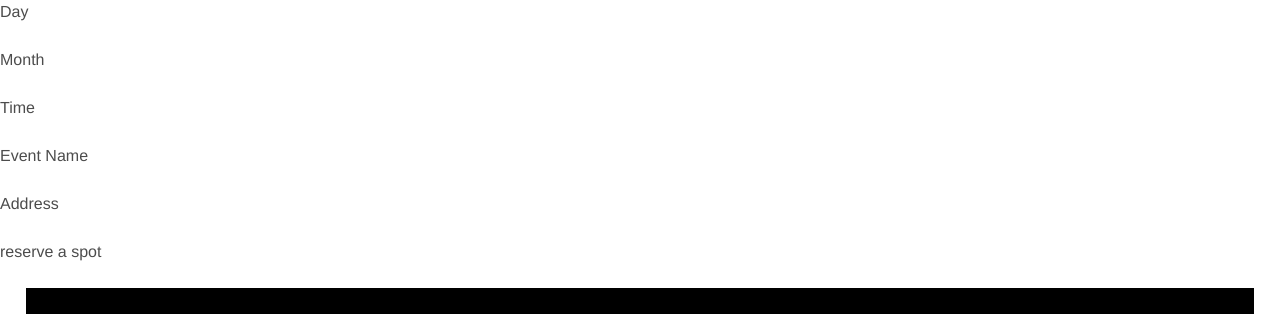
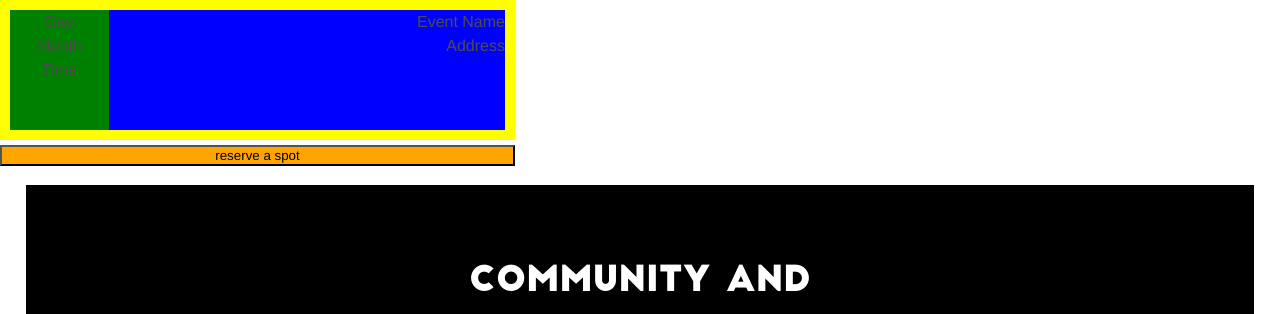
Before and after one commit to inland-empire-software-development/main, a Next.js app: page / in a window 1280 px wide. Shown: the top 314 px of the page. Built offline with nearby package versions, Linux system fonts and the light colour scheme; a web font is replaced by a local one.

Commit message:
added heroEvent sass boilerplate

```diff
--- a/sass/components/heroEvent.scss
+++ b/sass/components/heroEvent.scss
@@ -0,0 +1,31 @@
+.hero-event-container {
+	height: 185px;
+	width: 515px;
+	p {
+		margin: 0px;
+	}
+	.hero-event-info {
+		height: 65%;
+		display: flex;
+		flex-direction: row;
+		padding: 10px;
+		background: yellow;
+		.hero-event-date {
+			width: 20%;
+			text-align: center;
+			background: green;
+		}
+		.hero-event-desc {
+			width: 80%;
+			text-align: right;
+			background: blue;
+		}
+	}
+	.reserve-wrapper {
+		.reserve-button {
+			width: 100%;
+			margin-top: 5px;
+			background: orange;
+		}
+	}
+}
--- a/src/components/heroEvent.js
+++ b/src/components/heroEvent.js
@@ -23,9 +23,9 @@ function HeroEvent() {
 			</div>
 
 			{/* reserve a spot buton */}
-			<div className="reserve-button">
+			<div className="reserve-wrapper">
 
-				<p>reserve a spot</p>
+				<button className="reserve-button">reserve a spot</button>
 
 			</div>
 
```
